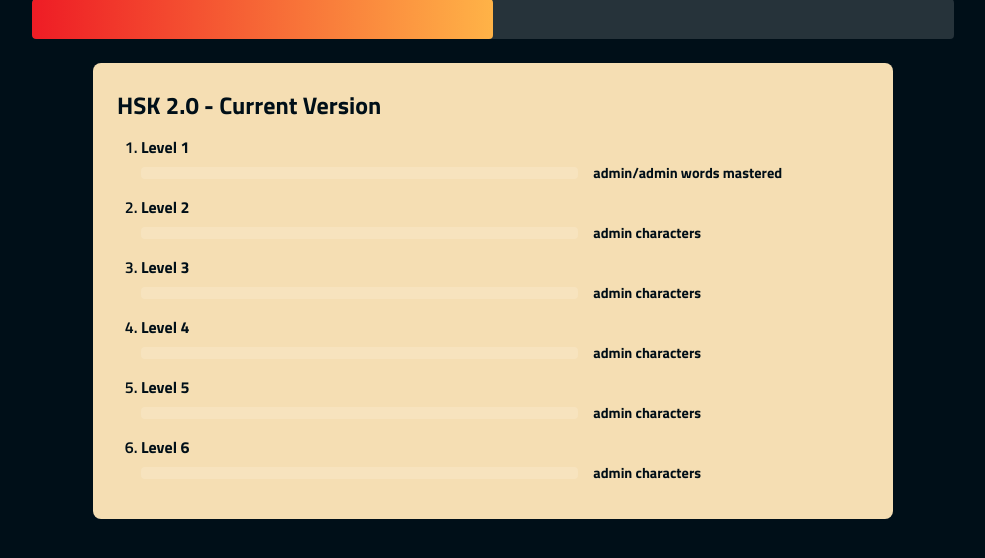
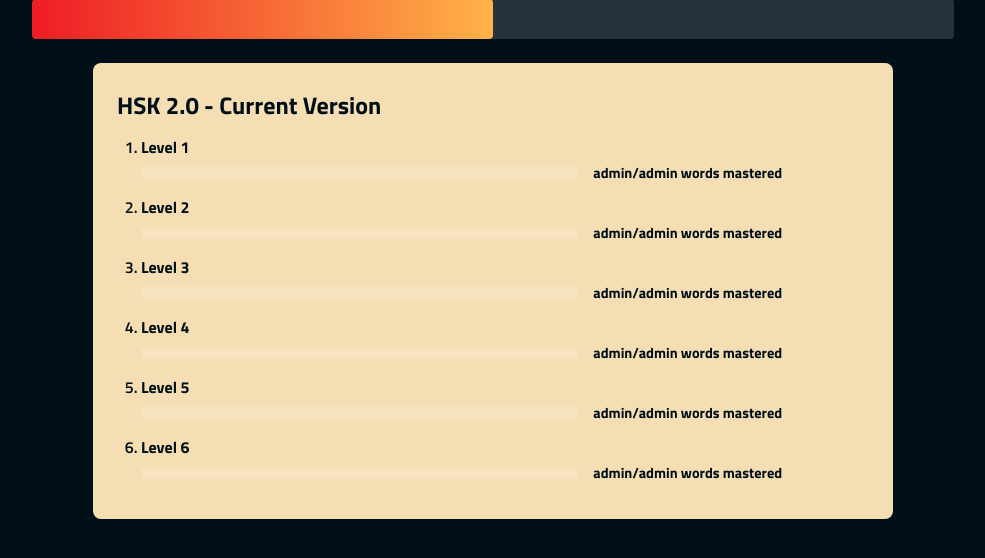
Before and after one commit to DriesVR94/HSK_Trainer2, a Flask app: template HanziLookupJS/Backend/templates/home_page.html in a window 1280 px wide. Shown: the part 181-739 px from the top of the page, without its empty margins (147-1132 px from the left). Run offline with Flask 3, Linux system fonts and the light colour scheme; the template is opened without the code that fills it: most values are stand-ins (such as "Sample title", 1, 10 or a date in 2020); parts of the project's set-up code (start-up, migrations or seed data) failed here and were passed over.

Commit message:
'x/y words mastered' working for all levels.

```diff
--- a/HanziLookupJS/Backend/templates/home_page.html
+++ b/HanziLookupJS/Backend/templates/home_page.html
@@ -59,7 +59,9 @@
           <div class="level-progress">
             <div class="progress-bar-inner" style="width: 0%;"></div>
           </div>
-            <div class="level-count">{{ counts["HSK2_0__Level_2"] }} characters</div>
+          <div class="level-count">
+            {{ mastered["HSK2_0__Level_2"] }}/{{ counts["HSK2_0__Level_2"] }} words mastered
+          </div>
         </li>
 
         <li>
@@ -67,7 +69,9 @@
           <div class="level-progress">
             <div class="progress-bar-inner" style="width: 0%;"></div>
           </div>
-            <div class="level-count">{{ counts["HSK2_0__Level_3"] }} characters</div>
+          <div class="level-count">
+            {{ mastered["HSK2_0__Level_3"] }}/{{ counts["HSK2_0__Level_3"] }} words mastered
+          </div>
         </li>
 
         <li>
@@ -75,7 +79,9 @@
           <div class="level-progress">
             <div class="progress-bar-inner" style="width: 0%;"></div>
           </div>
-          <div class="level-count">{{ counts["HSK2_0__Level_4"] }} characters</div>
+          <div class="level-count">
+            {{ mastered["HSK2_0__Level_4"] }}/{{ counts["HSK2_0__Level_4"] }} words mastered
+          </div>
         </li>
 
         <li>
@@ -83,14 +89,18 @@
           <div class="level-progress">
             <div class="progress-bar-inner" style="width: 0%;"></div>
           </div>
-          <div class="level-count">{{ counts["HSK2_0__Level_5"] }} characters</div>
+          <div class="level-count">
+            {{ mastered["HSK2_0__Level_5"] }}/{{ counts["HSK2_0__Level_5"] }} words mastered
+          </div>
         </li>
         <li>
           <div class="level-title">Level 6</div>
           <div class="level-progress">
             <div class="progress-bar-inner" style="width: 0%;"></div>
           </div>
-          <div class="level-count">{{ counts["HSK2_0__Level_6"] }} characters</div>
+          <div class="level-count">
+            {{ mastered["HSK2_0__Level_6"] }}/{{ counts["HSK2_0__Level_6"] }} words mastered
+          </div>
         </li>
         </ol>
     </section>
@@ -104,7 +114,9 @@
         <div class="level-progress">
           <div class="progress-bar-inner" style="width: 0%;"></div>
         </div>
-        <div class="level-count">{{ counts["HSK3_0__Level_1"] }} characters</div>
+          <div class="level-count">
+            {{ mastered["HSK3_0__Level_1"] }}/{{ counts["HSK3_0__Level_1"] }} words mastered
+          </div>
       </li>
 
       <li>
@@ -112,7 +124,9 @@
         <div class="level-progress">
           <div class="progress-bar-inner" style="width: 0%;"></div>
         </div>
-        <div class="level-count">{{ counts["HSK3_0__Level_2"] }} characters</div>
+          <div class="level-count">
+            {{ mastered["HSK3_0__Level_2"] }}/{{ counts["HSK3_0__Level_2"] }} words mastered
+          </div>
       </li>
 
       <li>
@@ -120,7 +134,9 @@
         <div class="level-progress">
           <div class="progress-bar-inner" style="width: 0%;"></div>
         </div>
-        <div class="level-count">{{ counts["HSK3_0__Level_3"] }} characters</div>
+        <div class="level-count">
+          {{ mastered["HSK3_0__Level_3"] }}/{{ counts["HSK3_0__Level_3"] }} words mastered
+        </div>
       </li>
 
       <li>
@@ -128,7 +144,9 @@
         <div class="level-progress">
           <div class="progress-bar-inner" style="width: 0%;"></div>
         </div>
-        <div class="level-count">{{ counts["HSK3_0__Level_4"] }} characters</div>
+        <div class="level-count">
+          {{ mastered["HSK3_0__Level_4"] }}/{{ counts["HSK3_0__Level_4"] }} words mastered
+        </div>
       </li>
 
       <li>
@@ -136,7 +154,9 @@
         <div class="level-progress">
           <div class="progress-bar-inner" style="width: 0%;"></div>
         </div>
-        <div class="level-count">{{ counts["HSK3_0__Level_5"] }} characters</div>
+        <div class="level-count">
+          {{ mastered["HSK3_0__Level_5"] }}/{{ counts["HSK3_0__Level_5"] }} words mastered
+        </div>
       </li>
 
       <li>
@@ -144,7 +164,9 @@
         <div class="level-progress">
           <div class="progress-bar-inner" style="width: 0%;"></div>
         </div>
-        <div class="level-count">{{ counts["HSK3_0__Level_6"] }} characters</div>
+        <div class="level-count">
+          {{ mastered["HSK3_0__Level_6"] }}/{{ counts["HSK3_0__Level_6"] }} words mastered
+        </div>
       </li>
 
       <li>
@@ -152,7 +174,9 @@
         <div class="level-progress">
           <div class="progress-bar-inner" style="width: 0%;"></div>
         </div>
-        <div class="level-count">{{ counts["HSK3_0__Level_7"] }} characters</div>
+        <div class="level-count">
+          {{ mastered["HSK3_0__Level_7"] }}/{{ counts["HSK3_0__Level_7"] }} words mastered
+        </div>
       </li>
     </ol>
   </section>
```
Lines whose indentation alone changed are shown as unchanged.
